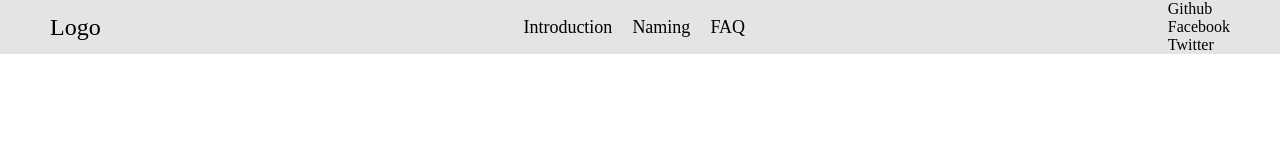
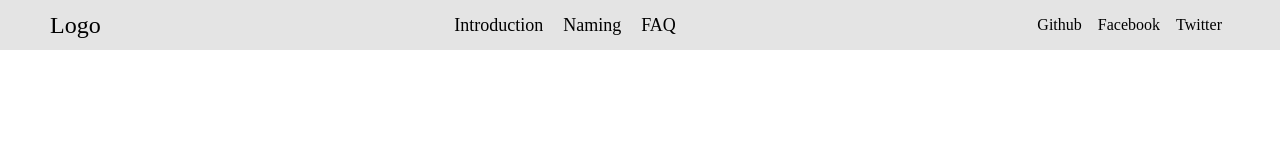
Before and after one commit to Silakit/basic-dev, a plain HTML site: page bem.html in a window 1280 px wide. Drawn offline with Linux system fonts and the light colour scheme.

Commit message:
bem update

```diff
--- a/bem.html
+++ b/bem.html
@@ -24,6 +24,7 @@
                 display: flex;
                 justify-content: space-between;
                 align-items: center;
+                height: 50px;
             }
 
             .header .header__logo,
@@ -48,6 +49,14 @@
 
             .header .header__link {
                 font-size: 18px;
+            }
+
+            .header .header__icons {
+                display: flex;
+            }
+
+            .header .header__icon-item {
+                margin: 0 8px;
             }
         </style>
     </head>
```
